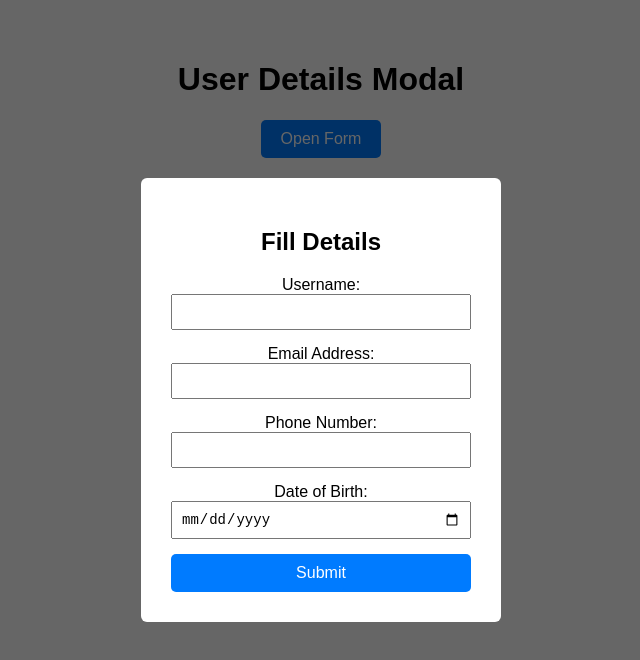
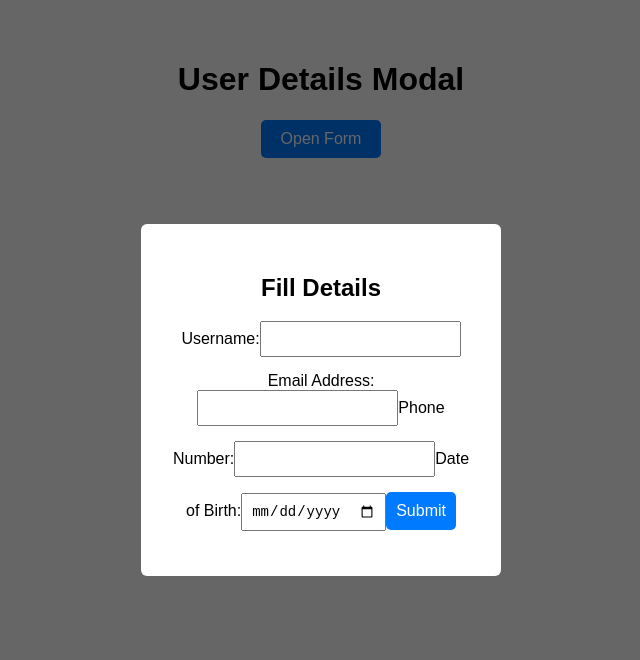
Before and after one commit to krishnapatidar01/xmodal, a React (Create React App) app: page / in a window 1280 px wide. Both pictures are taken after a click on the button "Open Form". Shown: the top 660 px of the page, without its empty margins (319-959 px from the left). Built offline with nearby package versions, Linux system fonts and the light colour scheme.

Commit message:
first commit

```diff
--- a/src/App.js
+++ b/src/App.js
@@ -73,6 +73,7 @@ function App() {
       {showModal && (
         <div className="modal">
           <div className="modal-content">
+            <form method="post">
             <h2>Fill Details</h2>
 
             <label>Username:</label>
@@ -114,6 +115,7 @@ function App() {
             <button className="submit-button" onClick={handleSubmit}>
               Submit
             </button>
+            </form>
           </div>
         </div>
       )}
```
